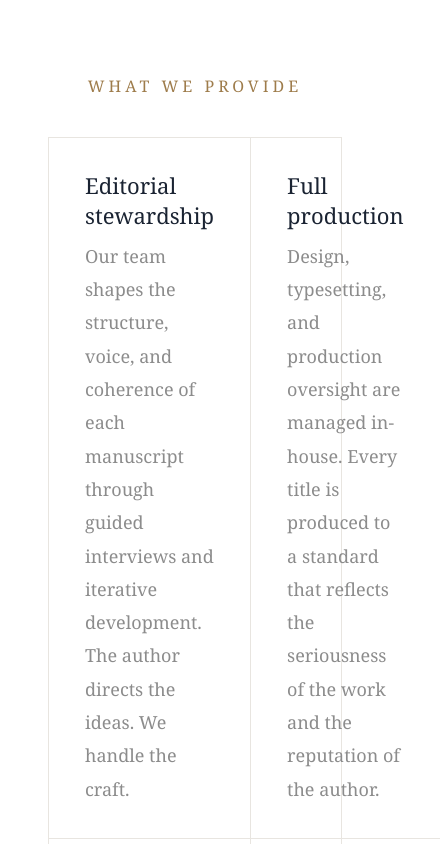
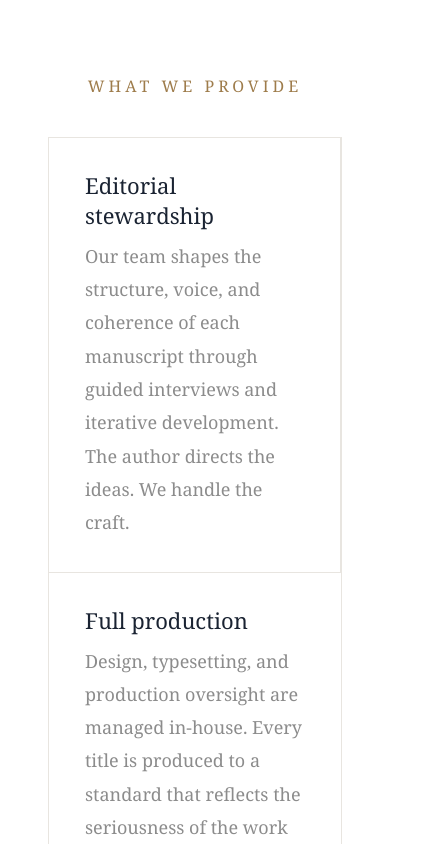
Before and after one commit to jmurray539-bit/laureate-site, a React (Vite) app: page /agencies in a window 390 px wide. Shown: the part 980-1824 px from the top of the page, 440 px wide, since content can reach past the window. Built offline with nearby package versions, Linux system fonts and the light colour scheme.

Commit message:
Fix agencies grids stacking on mobile

```diff
--- a/src/pages/laureate_agencies.jsx
+++ b/src/pages/laureate_agencies.jsx
@@ -67,6 +67,8 @@ const LaureateAgencies = () => {
         @media (max-width: 768px) {
           .le-desktop-nav { display: none !important; }
           .le-hamburger { display: flex !important; }
+          .agencies-provide-grid { grid-template-columns: 1fr !important; }
+          .agencies-ideal-grid { grid-template-columns: 1fr !important; }
         }
       `}</style>
     </nav>
@@ -135,7 +137,7 @@ const LaureateAgencies = () => {
           What we provide
         </p>
 
-        <div style={{
+        <div className="agencies-provide-grid" style={{
           display: "grid",
           gridTemplateColumns: "1fr 1fr",
           border: "1px solid #E8E5E0",
@@ -268,7 +270,7 @@ const LaureateAgencies = () => {
           was established through decades of practice, not through
           publishing. Our best-fit authors tend to be:
         </p>
-        <div style={{
+        <div className="agencies-ideal-grid" style={{
           display: "grid",
           gridTemplateColumns: "1fr 1fr",
           gap: "28px 48px",
```
